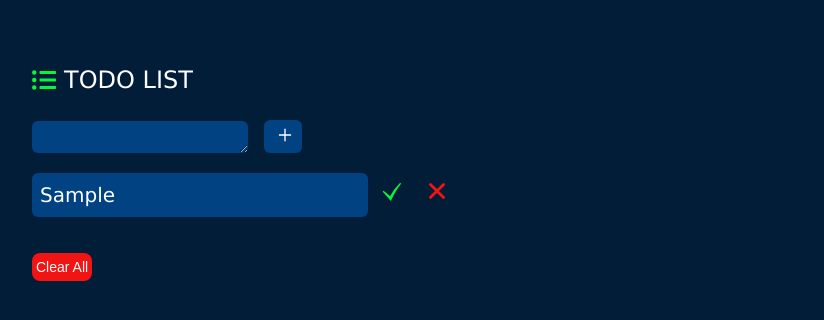
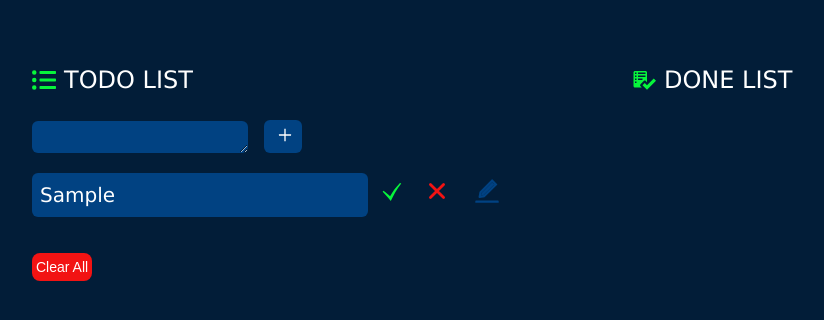
Before and after one commit to ArkadiNazarian/To-do-app, a React (Create React App) app: page / in a window 1280 px wide. Both pictures are taken after typing "Sample" into the empty fields and a click on the button 291 px from the left and 136 px from the top of the page. Shown: the top 320 px of the page, without its empty margins (8-832 px from the left). Built offline with nearby package versions, Linux system fonts and the light colour scheme.

Commit message:
Fix the read me

```diff
--- a/src/components/container.ts
+++ b/src/components/container.ts
@@ -5,30 +5,32 @@ import { IFormValues, IProps } from "./model";
 
 export const useContainer = (): IProps => {
 
-    const [todo_list, set_todo_list] = useState<Array<string>>([]);
-    const [done_list, set_done_list] = useState<Array<string>>([]);
+    const [todo_list, set_todo_list] = useState<Array<IFormValues>>([]);
 
     const validation_schema = yup.object().shape({
         title: yup.string().required(),
     });
 
     const initial_value: IFormValues = {
-        title: ""
+        title: "",
+        done: false
     };
 
     const action_add = (values: IFormValues) => {
         let new_list = [...todo_list];
-        new_list.push(values.title);
+        const modified_object = {
+            title: values.title,
+            done: false
+        }
+        new_list.push(modified_object);
         set_todo_list(new_list);
-        localStorage.setItem("todo list", JSON.stringify(new_list));
+        localStorage.setItem("list", JSON.stringify(new_list));
         formik.values.title = "";
     }
 
     const handler_discard = () => {
         set_todo_list([]);
-        set_done_list([]);
-        localStorage.setItem("todo list", JSON.stringify([]));
-        localStorage.setItem("done list", JSON.stringify([]));
+        localStorage.setItem("list", JSON.stringify([]));
     }
 
     const handler_remove_item = (id: number) => {
@@ -36,37 +38,46 @@ export const useContainer = (): IProps => {
             index !== id
         ))
         set_todo_list(modified_list);
-        localStorage.setItem("todo list", JSON.stringify(modified_list));
+        localStorage.setItem("list", JSON.stringify(modified_list));
     }
 
     const handler_item_done = (id: number) => {
-        const modified_done_list = [...done_list]
-        const my_done_list = todo_list.filter((value, index) => (
-            index === id
-        ))
-        modified_done_list.push(...my_done_list);
-        set_done_list(modified_done_list);
-        localStorage.setItem("done list", JSON.stringify(modified_done_list));
+        const modified_done_list = [...todo_list];
 
+        const set_done = modified_done_list.find((value, index) => index === id);
 
-        const modified_list = todo_list.filter((value, index) => (
-            index !== id
-        ))
-        set_todo_list(modified_list);
-        localStorage.setItem("todo list", JSON.stringify(modified_list));
+        const delete_modified_object = modified_done_list.filter((value, index) => index !== id);
+
+        const my_list = {
+            title: set_done!.title,
+            done: true
+        };
+
+        delete_modified_object.push(my_list);
+
+        set_todo_list(delete_modified_object);
+
+        localStorage.setItem("list", JSON.stringify(delete_modified_object));
 
     }
 
+    const handler_onEdit_item = (id: number) => {
+        const modified_done_list = [...todo_list];
+
+        const set_done = modified_done_list.find((value, index) => index === id);
+
+        formik.setFieldValue("title",set_done?.title);
+
+        const erase_modified_object = modified_done_list.filter((value, index) => index !== id);
+
+        set_todo_list(erase_modified_object);
+    }
+
     useEffect(() => {
-        if (localStorage.getItem("todo list")) {
-            const saved_todo_list = JSON.parse(localStorage.getItem("todo list")!);
+        if (localStorage.getItem("list")) {
+            const saved_todo_list = JSON.parse(localStorage.getItem("list")!);
             set_todo_list(saved_todo_list);
         }
-        if (localStorage.getItem("done list")) {
-            const saved_done_list = JSON.parse(localStorage.getItem("done list")!);
-            set_done_list(saved_done_list);
-        }
-
     }, [])
 
     const formik = useFormik({
@@ -81,8 +92,8 @@ export const useContainer = (): IProps => {
         handleChange: formik.handleChange,
         handler_discard: handler_discard,
         todo_list,
-        done_list,
         handler_remove_item,
-        handler_item_done
+        handler_item_done,
+        handler_onEdit_item
     }
 }
--- a/src/components/model.ts
+++ b/src/components/model.ts
@@ -1,14 +1,15 @@
 export interface IFormValues {
     title: "";
+    done: boolean;
 }
 
 export interface IProps {
-    todo_list: Array<string>;
-    done_list:Array<string>;
+    todo_list: Array<IFormValues>;
     action_add: () => void;
     form_data: IFormValues;
     handleChange: (e: any) => void;
     handler_discard: () => void;
-    handler_remove_item:(id:number)=>void;
-    handler_item_done:(id:number)=>void;
+    handler_remove_item: (id: number) => void;
+    handler_item_done: (id: number) => void;
+    handler_onEdit_item: (id: number) => void;
 }
--- a/src/components/view.tsx
+++ b/src/components/view.tsx
@@ -4,6 +4,7 @@ import { AiOutlinePlus } from "react-icons/ai";
 import { GoChecklist } from "react-icons/go";
 import { IoClose } from "react-icons/io5";
 import { FaListUl } from "react-icons/fa";
+import { AiTwotoneEdit } from "react-icons/ai";
 
 export const View = (props: IProps) => (
     <div className="tw-grid tw-grid-cols-2 tw-p-10">
@@ -20,25 +21,41 @@ export const View = (props: IProps) => (
             </form>
             {
                 props.todo_list.map((value, index) => (
-                    <div key={index} className="tw-flex tw-flex-row tw-items-center">
-                        <p className="tw-text-xl tw-text-white tw-p-2 tw-bg-custom_blue tw-rounded-md tw-w-80">{value}</p>
-                        <button onClick={() => props.handler_item_done(index)} className="tw-cursor-pointer tw-ml-2 tw-bg-background_color tw-text-custom_green tw-border-none tw-text-xl"><GiCheckMark /></button>
-                        <button onClick={() => props.handler_remove_item(index)} className="tw-cursor-pointer tw-ml-2 tw-bg-background_color tw-text-custom_red tw-border-none tw-text-3xl"><IoClose /></button>
-
+                    <div key={index}>
+                        {
+                            value.done === false && (
+                                <div className="tw-flex tw-flex-row tw-items-center">
+                                    <p className="tw-text-xl tw-text-white tw-p-2 tw-bg-custom_blue tw-rounded-md tw-w-80">{value.title}</p>
+                                    <button onClick={() => props.handler_item_done(index)} className="tw-cursor-pointer tw-ml-2 tw-bg-background_color tw-text-custom_green tw-border-none tw-text-xl"><GiCheckMark /></button>
+                                    <button onClick={() => props.handler_remove_item(index)} className="tw-cursor-pointer tw-ml-2 tw-bg-background_color tw-text-custom_red tw-border-none tw-text-3xl"><IoClose /></button>
+                                    <button onClick={() => props.handler_onEdit_item(index)} className="tw-cursor-pointer tw-ml-2 tw-bg-background_color tw-text-custom_blue tw-border-none tw-text-3xl"><AiTwotoneEdit /></button>
+                                </div>
+                            )
+                        }
                     </div>
                 ))
             }
             <button type="button" onClick={() => props.handler_discard()} className="tw-cursor-pointer tw-mt-4 tw-bg-custom_red tw-border-none tw-text-white tw-text-sm tw-rounded-lg tw-p-1">Clear All</button>
         </div>
         <div className="tw-col-start-2">
-            <div className={props.done_list.length !== 0 ? "tw-flex tw-flex-row tw-items-center" : "tw-hidden"}>
+
+            <div className={props.todo_list.length !== 0 ? "tw-flex tw-flex-row tw-items-center" : "tw-hidden"}>
                 <GoChecklist className="tw-text-custom_green tw-text-2xl" />
                 <p className="tw-ml-2 tw-text-2xl tw-text-white">DONE LIST</p>
             </div>
             {
-                props.done_list.map((value, index) => (
-                    <div key={index} className="tw-flex tw-flex-row tw-items-center">
-                        <p className="tw-text-xl tw-text-white tw-p-2 tw-bg-custom_blue tw-rounded-md tw-w-80">{value}</p>
+                props.todo_list.map((value, index) => (
+                    <div key={index}>
+                        {
+                            value.done && (
+                                <div className="tw-flex tw-flex-row tw-items-center">
+                                    <p className="tw-text-xl tw-text-white tw-p-2 tw-bg-custom_blue tw-rounded-md tw-w-80">{value.title}</p>
+                                    <button onClick={() => props.handler_remove_item(index)} className="tw-cursor-pointer tw-ml-2 tw-bg-background_color tw-text-custom_red tw-border-none tw-text-3xl"><IoClose /></button>
+                                    <button onClick={() => props.handler_onEdit_item(index)} className="tw-cursor-pointer tw-ml-2 tw-bg-background_color tw-text-custom_blue tw-border-none tw-text-3xl"><AiTwotoneEdit /></button>
+                                </div>
+                            )
+                        }
+
                     </div>
                 ))
             }
```
Also changed, not shown: 1 other file (tests, documents, lock files or other folders).
